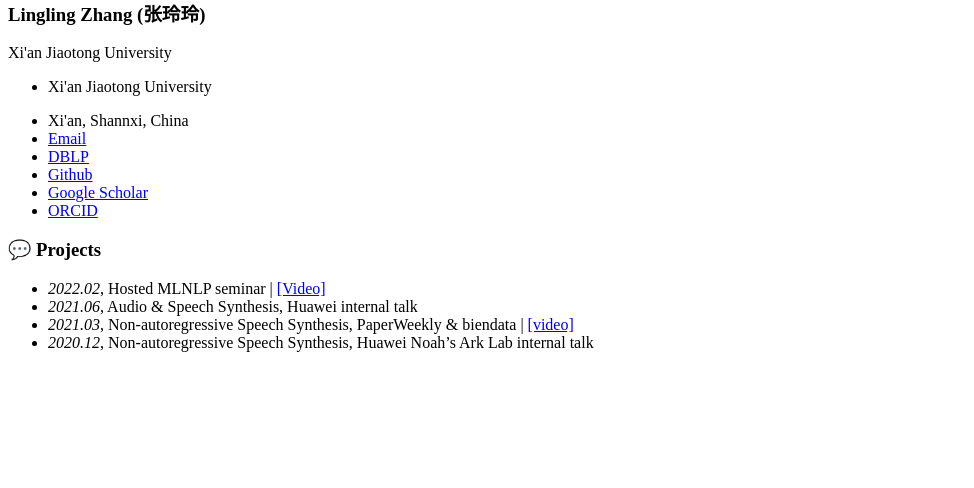
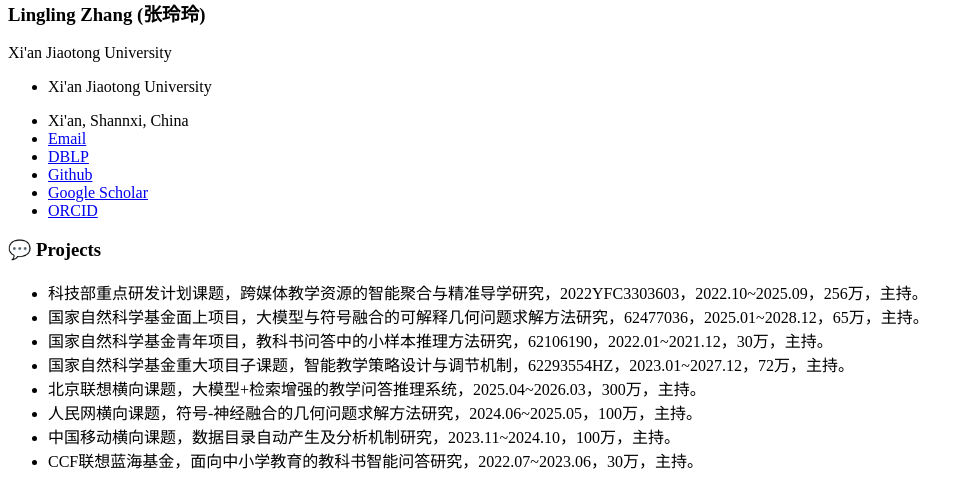
Before and after one commit to zhang-lingling/zhang-lingling.github.io, a Jekyll site: the page built from _pages/includes/projects.md, in a window 1280 px wide. Shown: the part 526-1014 px from the top of the page, without its empty margins (0-974 px from the left). Built offline with Jekyll 4.4.1, drawn with Linux system fonts in a browser that asks for light colours; our own code applies the rules of GitHub Pages for plain Markdown files; before the commit the page ends 900 px from its top, so only the background shows below that.

Commit message:
Update projects.md

```diff
--- a/_pages/includes/projects.md
+++ b/_pages/includes/projects.md
@@ -1,5 +1,9 @@
 # 💬 Projects
-- *2022.02*, Hosted MLNLP seminar \| [\[Video\]](https://www.bilibili.com/video/BV1wF411x7qh)
-- *2021.06*, Audio & Speech Synthesis, Huawei internal talk
-- *2021.03*, Non-autoregressive Speech Synthesis, PaperWeekly & biendata \| [\[video\]](https://www.bilibili.com/video/BV1uf4y1t7Hr/)
-- *2020.12*, Non-autoregressive Speech Synthesis, Huawei Noah's Ark Lab internal talk
+- 科技部重点研发计划课题，跨媒体教学资源的智能聚合与精准导学研究，2022YFC3303603，2022.10~2025.09，256万，主持。
+- 国家自然科学基金面上项目，大模型与符号融合的可解释几何问题求解方法研究，62477036，2025.01~2028.12，65万，主持。
+- 国家自然科学基金青年项目，教科书问答中的小样本推理方法研究，62106190，2022.01~2021.12，30万，主持。
+- 国家自然科学基金重大项目子课题，智能教学策略设计与调节机制，62293554HZ，2023.01~2027.12，72万，主持。
+- 北京联想横向课题，大模型+检索增强的教学问答推理系统，2025.04~2026.03，300万，主持。
+- 人民网横向课题，符号-神经融合的几何问题求解方法研究，2024.06~2025.05，100万，主持。
+- 中国移动横向课题，数据目录自动产生及分析机制研究，2023.11~2024.10，100万，主持。
+- CCF联想蓝海基金，面向中小学教育的教科书智能问答研究，2022.07~2023.06，30万，主持。
```
